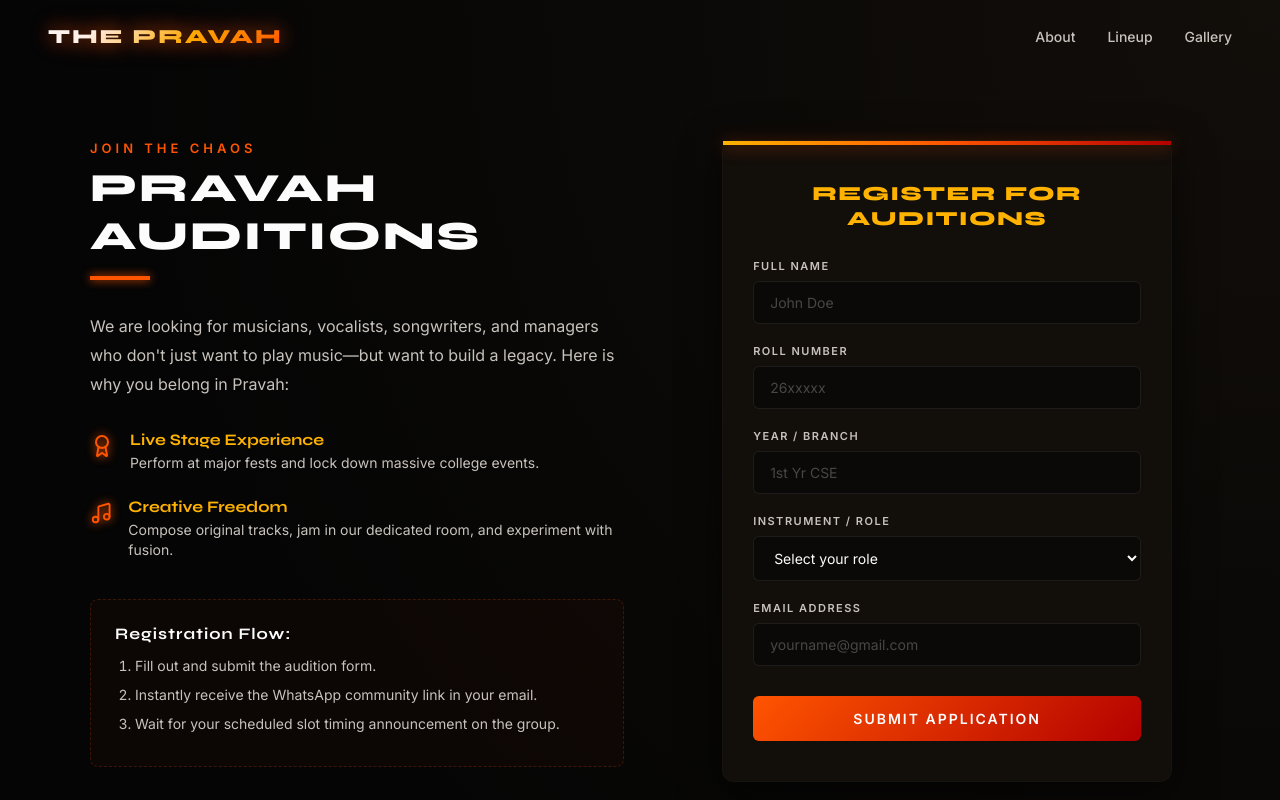
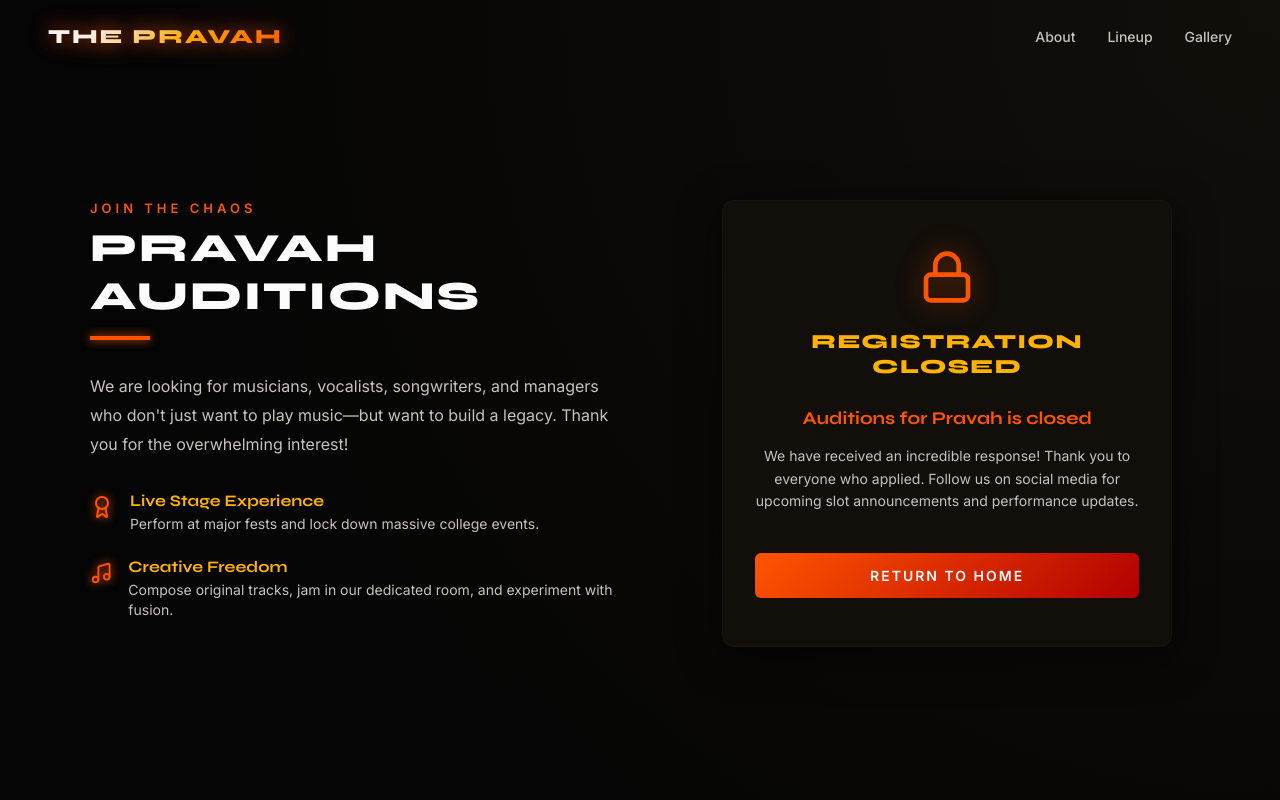
Before and after one commit to shaurya0002/project-x, a React (Vite) app: page /register in a window 1280 px wide. Shown: the top 800 px of the page. Built offline with nearby package versions, Linux system fonts and the light colour scheme.

Commit message:
form closed

```diff
--- a/src/pages/Register.css
+++ b/src/pages/Register.css
@@ -260,3 +260,52 @@
   color: var(--text-muted);
   margin-bottom: 30px;
 }
+
+/* Closed Card details */
+.closed-card {
+  display: flex;
+  flex-direction: column;
+  align-items: center;
+  text-align: center;
+  padding: 48px 32px;
+}
+
+.closed-icon-wrapper {
+  margin-bottom: 20px;
+}
+
+.closed-icon {
+  color: var(--accent-orange);
+  filter: drop-shadow(0 0 12px rgba(255, 85, 0, 0.5));
+}
+
+.closed-title {
+  font-family: var(--font-display);
+  font-size: 20px;
+  font-weight: 800;
+  color: var(--accent-gold);
+  letter-spacing: 2px;
+  margin-bottom: 12px;
+}
+
+.closed-message {
+  font-family: var(--font-display);
+  font-size: 18px;
+  font-weight: 700;
+  color: var(--accent-orange);
+  margin-bottom: 16px;
+}
+
+.closed-subtext {
+  font-family: var(--font-body);
+  font-size: 14px;
+  line-height: 1.6;
+  color: var(--text-muted);
+  margin-bottom: 30px;
+}
+
+.link-btn {
+  text-decoration: none;
+  display: inline-block;
+  text-align: center;
+}
--- a/src/pages/Register.jsx
+++ b/src/pages/Register.jsx
@@ -1,56 +1,9 @@
-import { useState } from 'react';
 import { motion } from 'framer-motion';
-import { Music, Award, Loader2, CheckCircle2 } from 'lucide-react';
+import { Music, Award, Lock } from 'lucide-react';
+import { Link } from 'react-router-dom';
 import './Register.css';
 
 export default function Register() {
-
-  const [formData, setFormData] = useState({
-    name: '',
-    rollNumber: '',
-    yearBranch: '',
-    instrument: '',
-    email: '',
-    performanceLink: ''
-  });
-
-  const [status, setStatus] = useState('idle');
-
-
-  const GOOGLE_SCRIPT_URL = "https://script.google.com/macros/s/AKfycbxd_tWO6aRwwKKNhKsz2Y6BPGIKoaR7NitBj6WOOVaInT8BDuHzZCJiTYF3Fcrrup54wg/exec";
-
-
-  const handleChange = (e, field) => {
-    setFormData({
-      ...formData,
-      [field]: e.target.value
-    });
-  };
-
-  // 2. SUBMIT HANDLER
-  const handleSubmit = async (e) => {
-    e.preventDefault();
-    setStatus('loading');
-
-    try {
-      // Send data to your Google Apps Script
-      await fetch(GOOGLE_SCRIPT_URL, {
-        method: 'POST',
-        mode: 'no-cors', // Prevents CORS blocks on client redirect responses
-        headers: {
-          'Content-Type': 'text/plain',
-        },
-        body: JSON.stringify(formData)
-      });
-
-      // Since mode is no-cors, we assume success if no error is caught
-      setStatus('success');
-    } catch (error) {
-      console.error("Submission error:", error);
-      setStatus('error');
-    }
-  };
-
   return (
     <section className="register-page">
       <div className="register-container">
@@ -67,7 +20,7 @@ export default function Register() {
           <div className="title-underline"></div>
 
           <p className="register-description">
-            We are looking for musicians, vocalists, songwriters, and managers who don't just want to play music—but want to build a legacy. Here is why you belong in Pravah:
+            We are looking for musicians, vocalists, songwriters, and managers who don't just want to play music—but want to build a legacy. Thank you for the overwhelming interest!
           </p>
 
           <div className="perks-list">
@@ -86,124 +39,28 @@ export default function Register() {
               </div>
             </div>
           </div>
-
-          <div className="process-box">
-            <h3>Registration Flow:</h3>
-            <ol>
-              <li>Fill out and submit the audition form.</li>
-              <li>Instantly receive the WhatsApp community link in your email.</li>
-              <li>Wait for your scheduled slot timing announcement on the group.</li>
-            </ol>
-          </div>
         </motion.div>
 
-        {/* Right Column: Form States */}
+        {/* Right Column: Closed Notice Card */}
         <motion.div
           className="register-form-container"
           initial={{ x: 40, opacity: 0 }}
           animate={{ x: 0, opacity: 1 }}
           transition={{ duration: 0.8, delay: 0.2 }}
         >
-          {status === 'success' ? (
-            /* SUCCESS SCREEN */
-            <motion.div
-              className="audition-form success-card"
-              initial={{ scale: 0.9, opacity: 0 }}
-              animate={{ scale: 1, opacity: 1 }}
-            >
-              <CheckCircle2 size={64} className="success-icon" />
-              <h3>REGISTRATION COMPLETE!</h3>
-              <p>Riffs registered. We've sent a <strong>WhatsApp Community link</strong> to your email address (check your spam folder if you don't see it in 2 minutes).</p>
-              <button onClick={() => setStatus('idle')} className="form-submit-btn">Register Another Student</button>
-            </motion.div>
-          ) : (
-            /* FORM DISPLAY */
-            <form className="audition-form" onSubmit={handleSubmit}>
-              <div className="card-glow-border"></div>
-              <h3>REGISTER FOR AUDITIONS</h3>
-
-              <div className="input-group">
-                <label>FULL NAME</label>
-                <input
-                  type="text"
-                  placeholder="John Doe"
-                  required
-                  value={formData.name}
-                  onChange={(e) => handleChange(e, 'name')}
-                  disabled={status === 'loading'}
-                />
-              </div>
-
-                <div className="input-group">
-                  <label>ROLL NUMBER</label>
-                  <input
-                    type="text"
-                    placeholder="26xxxxx"
-                    required
-                    value={formData.rollNumber}
-                    onChange={(e) => handleChange(e, 'rollNumber')}
-                    disabled={status === 'loading'}
-                  />
-                </div>
-                <div className="input-group">
-                  <label>YEAR / BRANCH</label>
-                  <input
-                    type="text"
-                    placeholder="1st Yr CSE"
-                    required
-                    value={formData.yearBranch}
-                    onChange={(e) => handleChange(e, 'yearBranch')}
-                    disabled={status === 'loading'}
-                  />
-                </div>
-
-              <div className="input-group">
-                <label>INSTRUMENT / ROLE</label>
-                <select
-                  required
-                  value={formData.instrument}
-                  onChange={(e) => handleChange(e, 'instrument')}
-                  disabled={status === 'loading'}
-                >
-                  <option value="">Select your role</option>
-                  <option value="vocals">Lead/Backing Vocals</option>
-                  <option value="guitar">Lead/Rhythm Guitar</option>
-                  <option value="bass">Bass Guitar</option>
-                  <option value="drums">Drums & Percussion</option>
-                  <option value="keys">Keyboards / Synthesizer</option>
-                  <option value="other">Violin / Fusion Instruments</option>
-                  <option value="management">Band Manager / Sound Engineer</option>
-                  <option value="Others">Others</option>
-                </select>
-              </div>
-
-              <div className="input-group">
-                <label>EMAIL ADDRESS</label>
-                <input
-                  type="email"
-                  placeholder="yourname@gmail.com"
-                  required
-                  value={formData.email}
-                  onChange={(e) => handleChange(e, 'email')}
-                  disabled={status === 'loading'}
-                />
-              </div>
-
-              <button
-                type="submit"
-                className="form-submit-btn"
-                disabled={status === 'loading'}
-              >
-                {status === 'loading' ? (
-                  <span className="loading-content">
-                    <Loader2 className="spinner" size={16} /> Saving Details...
-                  </span>
-                ) : (
-                  "Submit Application"
-                )}
-              </button>
-            </form>
-          )}
+          <div className="audition-form closed-card">
+            <div className="closed-icon-wrapper">
+              <Lock size={56} className="closed-icon" />
+            </div>
+            <h3 className="closed-title">REGISTRATION CLOSED</h3>
+            <p className="closed-message">Auditions for Pravah is closed</p>
+            <p className="closed-subtext">
+              We have received an incredible response! Thank you to everyone who applied. Follow us on social media for upcoming slot announcements and performance updates.
+            </p>
+            <Link to="/" className="form-submit-btn link-btn">
+              Return to Home
+            </Link>
+          </div>
         </motion.div>
 
       </div>
```
